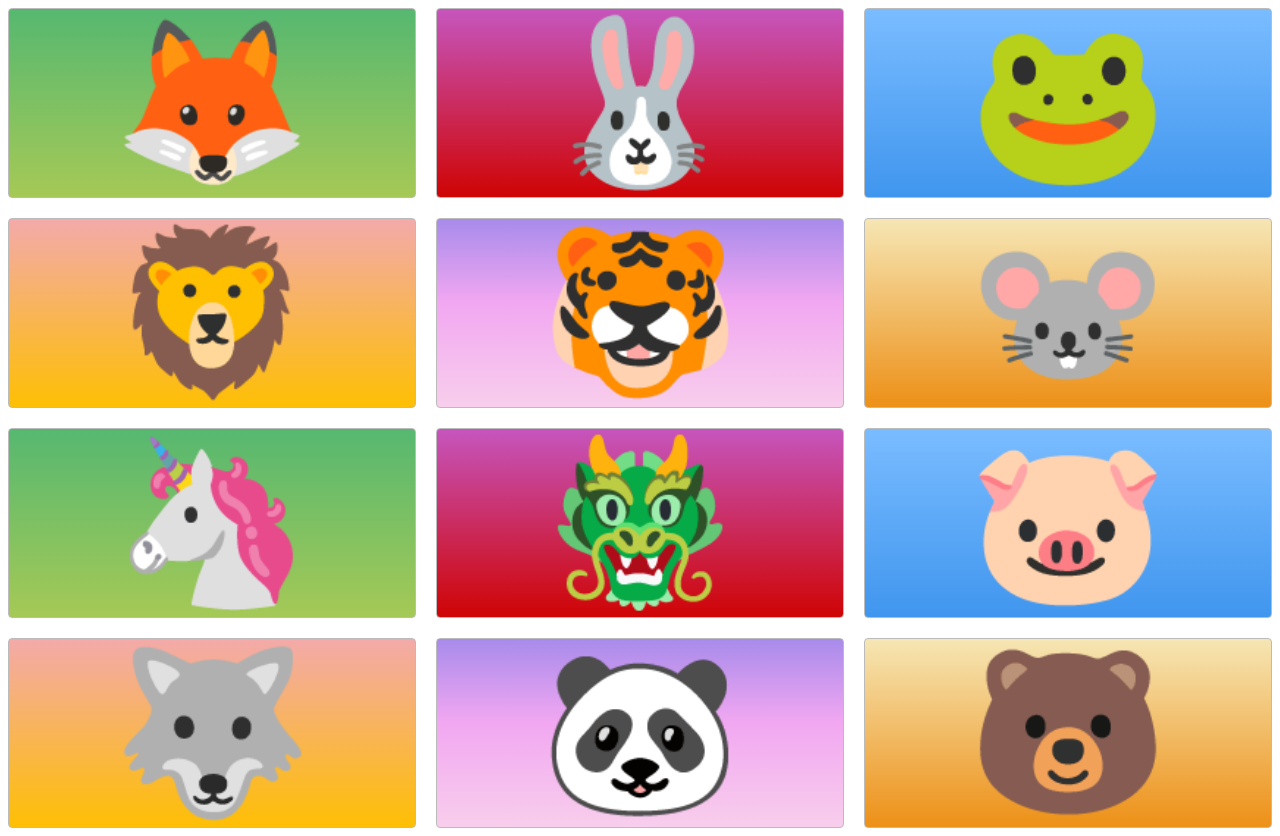
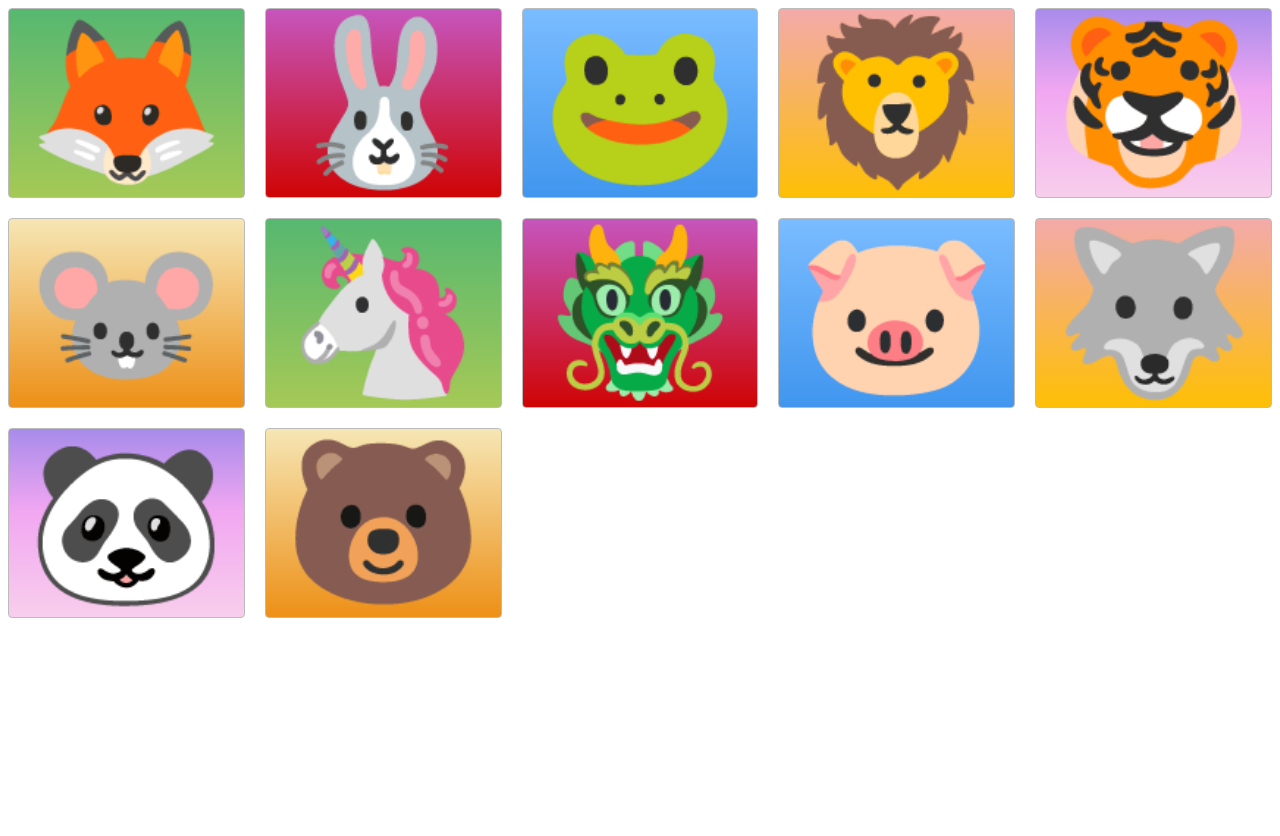
Before and after one commit to SamirJouni/CSS_Grid_Practice, a plain HTML site: page index.html in a window 1280 px wide. After the commit the page ends 800 px from the top, so only its background shows below. Drawn offline with Linux system fonts and the light colour scheme.

Commit message:
using autofill and minmax

```diff
--- a/styles.css
+++ b/styles.css
@@ -1,7 +1,7 @@
 .container {
 	display: grid;
 	grid-gap: 20px;
-	grid-template-columns: repeat(3, 1fr);
+	grid-template-columns: repeat(auto-fill, minmax(200px, 1fr));
 	grid-template-rows: 1fr;
 }
 
```
